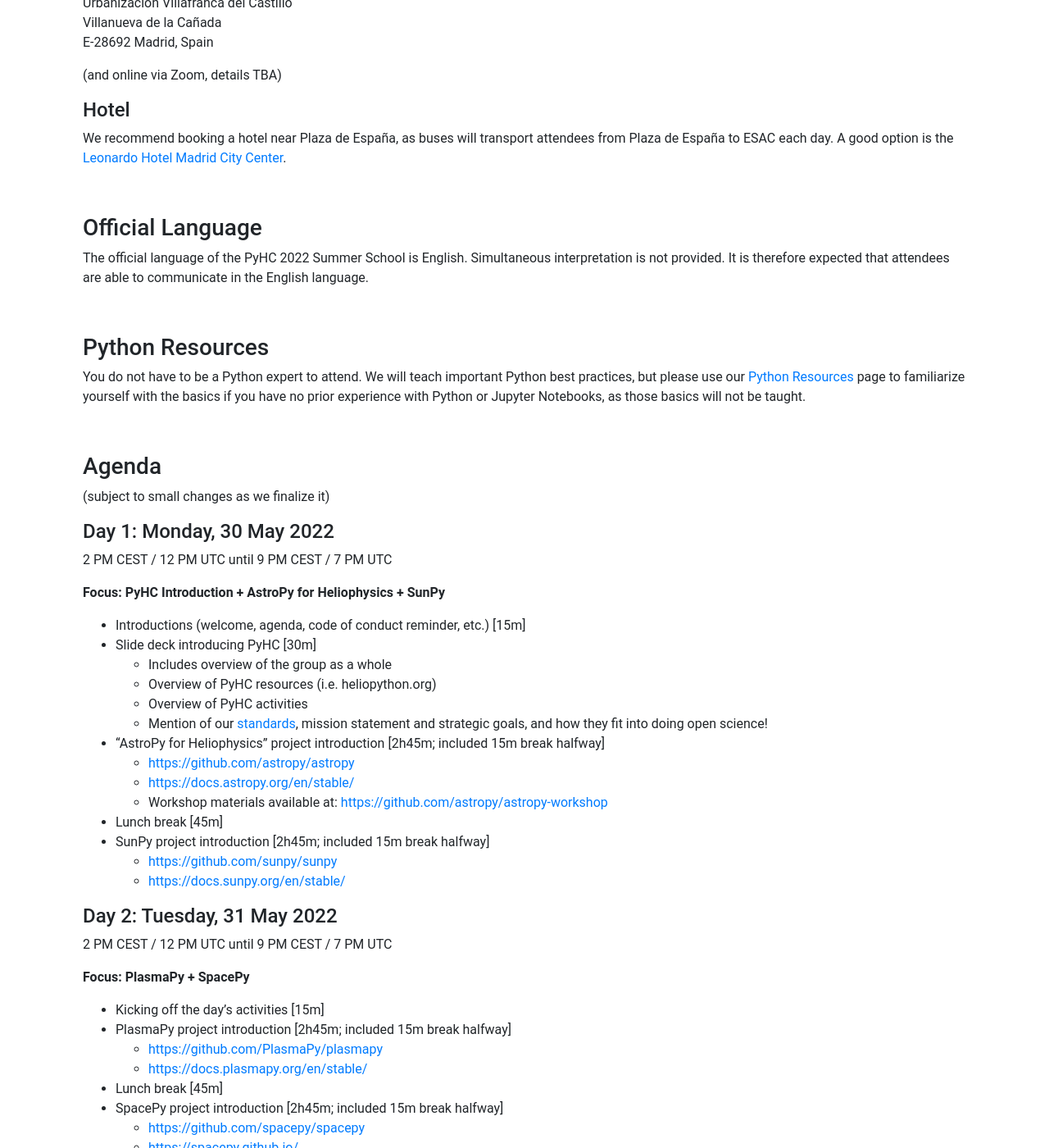
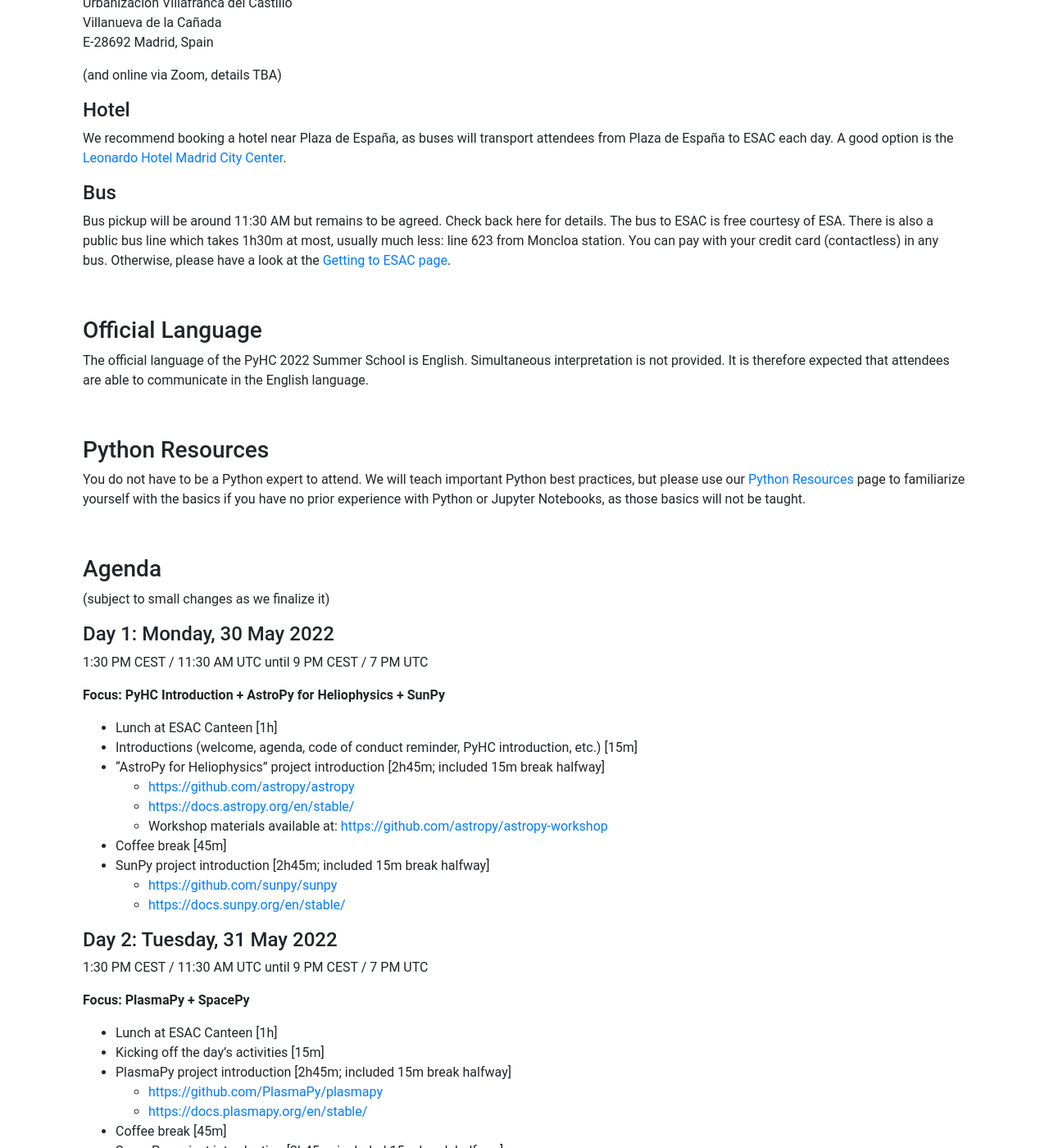
Before and after one commit to heliophysicsPy/heliophysicsPy.github.io, a Jekyll site: the page built from _pages/meetings/summer_school.md, in a window 1280 px wide and 1400 px high, scrolled down 1209 px. Shown: the whole window at 82% size. Built offline with Jekyll 4.4.1, drawn with Linux system fonts in a browser that asks for light colours; nearby versions of some CDN libraries; some of the changed text lies outside the part shown.

Commit message:
Update agenda and location info

```diff
--- a/_pages/meetings/summer_school.md
+++ b/_pages/meetings/summer_school.md
@@ -7,12 +7,13 @@
 ---
 <img src="../../img/page_images/summer-school.jpg" alt="Summer School 30 May 2022 – Friday, 3 June 2022" style="display: block; margin-left: auto; margin-right: auto; width: 60%">
 
-The Python in Heliophysics Community (PyHC) is excited to announce its inaugural 2022 Summer School, in partnership with the European Space Astronomy Centre (ESAC)! The PyHC Summer School will take place Monday, **30 May 2022 – Friday, 3 June 2022** at ESAC in beautiful Madrid, Spain. There will also be remote participation options (e.g. Zoom) for those unable to attend in-person. **This event is free** and open to all graduate students, early career scientists, and established scientists looking to transition to Python in the Heliophysics and Space Weather disciplines. PyHC Summer School attendees will learn Python best practices and receive hands-on instruction from experts as they take a deep dive — via tutorials, demos, and presentations — into the rich ecosystem of Heliophysics Python packages.
+The Python in Heliophysics Community (PyHC) is excited to announce its inaugural 2022 Summer School, in partnership with the European Space Astronomy Centre (ESAC)! The PyHC Summer School will take place Monday, **30 May 2022 – Friday, 3 June 2022** at ESAC in beautiful Madrid, Spain. There will also be remote participation options (e.g. Zoom) for those unable to attend in-person. The presentations will be recorded and streamed to YouTube. **This event is free** and open to all graduate students, early career scientists, and established scientists looking to transition to Python in the Heliophysics and Space Weather disciplines. PyHC Summer School attendees will learn Python best practices and receive hands-on instruction from experts as they take a deep dive — via tutorials, demos, and presentations — into the rich ecosystem of Heliophysics Python packages.
 
 <br>
 
 ### Registration
-Registration closed on 31 March 2022.
+_**[Register here](https://www.cosmos.esa.int/web/ihdea) today!**_
+(This is a free event!)
 
 <br>
 
@@ -32,6 +34,10 @@
 
 #### Hotel
 We recommend booking a hotel near Plaza de España, as buses will transport attendees from Plaza de España to ESAC each day. A good option is the [Leonardo Hotel Madrid City Center](https://www.leonardo-hotels.es/madrid/leonardo-hotel-madrid-city-center).
+
+#### Bus
+Bus pickup will be around 11:30 AM but remains to be agreed. Check back here for details. The bus to ESAC is free courtesy of ESA. There is also a public bus line which takes 1h30m at most, usually much less: line 623 from Moncloa station. You can pay with your credit card (contactless) in any bus. Otherwise, please have a look at the [Getting to ESAC page](https://www.esa.int/About_Us/ESAC/Getting_to_ESAC).
+
 
 <br>
 
@@ -48,74 +54,70 @@
 ### Agenda
 (subject to small changes as we finalize it)
 #### Day 1: Monday, 30 May 2022
-2 PM CEST / 12 PM UTC until 9 PM CEST / 7 PM UTC
+1:30 PM CEST / 11:30 AM UTC until 9 PM CEST / 7 PM UTC
 
 **Focus: PyHC Introduction + AstroPy for Heliophysics + SunPy**
- - Introductions (welcome, agenda, code of conduct reminder, etc.) [15m]
- - Slide deck introducing PyHC [30m]
-    - Includes overview of the group as a whole
-    - Overview of PyHC resources (i.e. heliopython.org)
-    - Overview of PyHC activities
-    - Mention of our [standards](https://github.com/heliophysicsPy/standards/blob/main/standards.md), mission statement and strategic goals, and how they fit into doing open science!
+ - Lunch at ESAC Canteen [1h]
+ - Introductions (welcome, agenda, code of conduct reminder, PyHC introduction, etc.) [15m]
  - “AstroPy for Heliophysics” project introduction [2h45m; included 15m break halfway]
     - [https://github.com/astropy/astropy](https://github.com/astropy/astropy)
     - [https://docs.astropy.org/en/stable/](https://docs.astropy.org/en/stable/)
     - Workshop materials available at: [https://github.com/astropy/astropy-workshop](https://github.com/astropy/astropy-workshop)
- - Lunch break [45m]
+ - Coffee break [45m]
  - SunPy project introduction [2h45m; included 15m break halfway]
     - [https://github.com/sunpy/sunpy](https://github.com/sunpy/sunpy )
     - [https://docs.sunpy.org/en/stable/](https://docs.sunpy.org/en/stable/)
 
 #### Day 2: Tuesday, 31 May 2022
-2 PM CEST / 12 PM UTC until 9 PM CEST / 7 PM UTC
+1:30 PM CEST / 11:30 AM UTC until 9 PM CEST / 7 PM UTC
 
 **Focus: PlasmaPy + SpacePy**
+ - Lunch at ESAC Canteen [1h]
  - Kicking off the day’s activities [15m]
  - PlasmaPy project introduction [2h45m; included 15m break halfway]
     - [https://github.com/PlasmaPy/plasmapy](https://github.com/PlasmaPy/plasmapy)
     - [https://docs.plasmapy.org/en/stable/](https://docs.plasmapy.org/en/stable/)
- - Lunch break [45m]
+ - Coffee break [45m]
  - SpacePy project introduction [2h45m; included 15m break halfway]
     - [https://github.com/spacepy/spacepy](https://github.com/spacepy/spacepy)
     - [https://spacepy.github.io/](https://spacepy.github.io/)
 
 #### Day 3: Wednesday, 01 June 2022
-2 PM CEST / 12 PM UTC until 5:30 PM CEST / 3:30 PM UTC
+1:30 PM CEST / 11:30 AM UTC until 5:30 PM CEST / 3:30 PM UTC
 
 **Focus: HAPI + Group Outing**
- - Kicking off the day’s activities [15m]
+ - Lunch at ESAC Canteen [1h]
  - HAPI project introduction [3h15m; included 15m break halfway]
     - An intro for software-centric scientists who want to use HAPI data in their analyses
     - A session for science-minded developers who want to serve HAPI data or incorporate it into their analyses
         - [https://github.com/hapi-server/client-python](https://github.com/hapi-server/client-python)
         - [http://hapi-server.org](http://hapi-server.org)
  - End the day earlier
-    - Transition to free time and/or planned activity
-        - Trip to ESA/NASA deep space network station? (~30m from meeting site)
-        - Hiking?
- - _Group Dinner this night!_
+ - _Buffet dinner together at ESAC this night!_
 
 #### Day 4: Thursday, 02 June 2022
-2 PM CEST / 12 PM UTC until 9 PM CEST / 7 PM UTC
+1:30 PM CEST / 11:30 AM UTC until 9 PM CEST / 7 PM UTC
 
 **Focus: pySPEDAS + pysat**
+ - Lunch at ESAC Canteen [1h]
  - Kicking off the day’s activities [15m]
+ - pysat project introduction [2h45m; included 15m break halfway]
+    - [https://github.com/pysat/pysat](https://github.com/pysat/pysat)
+    - [https://pysat.readthedocs.io/en/latest/](https://pysat.readthedocs.io/en/latest/)
+ - Coffee break [45m]
  - pySPEDAS project introduction [2h45m; included 15m break halfway]
     - [https://github.com/spedas/pyspedas](https://github.com/spedas/pyspedas)
     - [https://pyspedas.readthedocs.io/en/latest/](https://pyspedas.readthedocs.io/en/latest/)
- - Lunch break [45m]
- - pysat project introduction [2h45m; included 15m break halfway]
-    - [https://github.com/pysat/pysat](https://github.com/pysat/pysat)
-    - [https://pysat.readthedocs.io/en/latest/](https://pysat.readthedocs.io/en/latest/)
 
 #### Day 5: Friday, 03 June 2022
-2 PM CEST / 12 PM UTC until 9 PM CEST / 7 PM UTC
+1:30 PM CEST / 11:30 AM UTC until 9 PM CEST / 7 PM UTC
 
 **Focus: Kamodo + Additional PyHC Packages + Python Learning Session + Wrap Up**
  - Kicking off the day’s activities [15m]
  - Kamodo project introduction [2h45m; included 15m break halfway]
     - [https://github.com/nasa/Kamodo](https://github.com/nasa/Kamodo)
-    - [https://ccmc.gsfc.nasa.gov/Kamodo/](https://ccmc.gsfc.nasa.gov/Kamodo/ )
+    - [https://ccmc.gsfc.nasa.gov/Kamodo/](https://ccmc.gsfc.nasa.gov/Kamodo/)
+ - Coffee break [45m]
  - Project Potpourri [1h45m; included 15m breaks between presentations]
     - Speasy (formally AmdaPy) project introduction [30m]
        - [https://pypi.org/project/speasy/](https://pypi.org/project/speasy/), [https://github.com/SciQLop/speasy](https://github.com/SciQLop/speasy)
@@ -124,7 +126,7 @@
        - [https://github.com/rstoneback/OMMBV](https://github.com/rstoneback/OMMBV)
        - [https://ommbv.readthedocs.io/en/latest/?badge=latest](https://ommbv.readthedocs.io/en/latest/?badge=latest)
     - TBD [30m]
- - Python learning session [1h45m]
+ - Python learning session [1h30m]
     - Configuring and using PyHC packages locally
        - Installing how to’s, basic commands, etc.
     - Python testing
```
Also changed, not shown: other parts of _pages/meetings/summer_school.md (+1 -0 lines).
